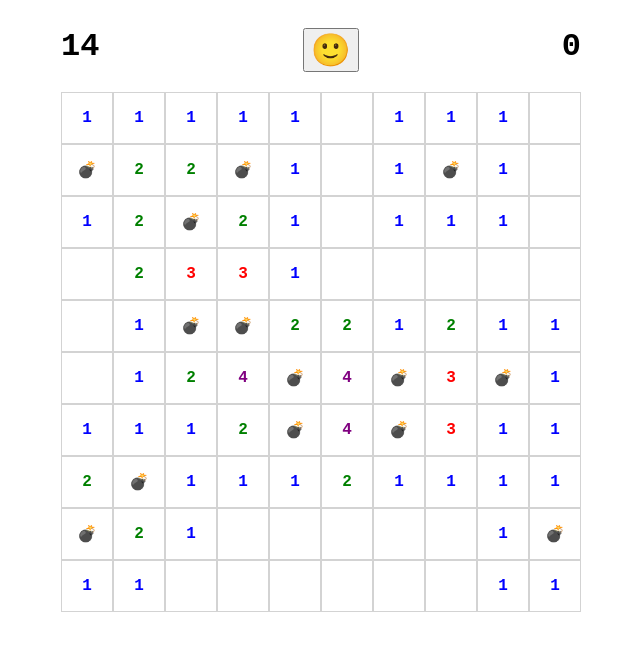
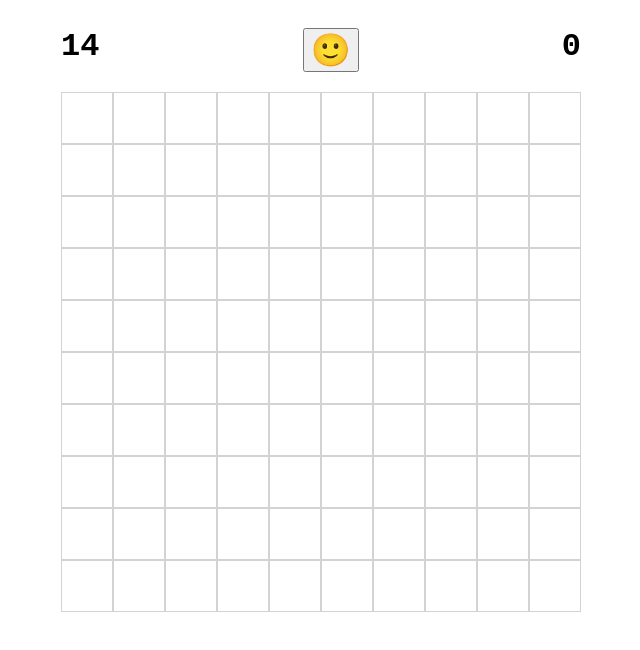
Before and after one commit to HunorMarton/minesweeper, a Vue app: page / in a window 1280 px wide. Shown: the top 650 px of the page, without its empty margins (319-959 px from the left). Built offline with nearby package versions, Linux system fonts and the light colour scheme.

Commit message:
Revealing tiles

```diff
--- a/src/App.vue
+++ b/src/App.vue
@@ -7,7 +7,7 @@
         <div>0</div>
       </header>
       <div class="board">
-        <Tile v-for="(tile, index) in tiles" :key="index" :tile="tile" />
+        <Tile v-for="(tile, index) in tiles" :key="index" :tile="tile" @reveal="reveal(index)" />
       </div>
     </div>
   </div>
@@ -15,7 +15,12 @@
 
 <script>
 import Tile from "./components/Tile";
-import { generateTiles, totalNumberOfBombs } from "./utils";
+import {
+  generateTiles,
+  totalNumberOfBombs,
+  getCoordinates,
+  getIndex,
+} from "./utils";
 
 export default {
   name: "App",
@@ -36,6 +41,27 @@ export default {
   methods: {
     reset() {
       this.tiles = generateTiles();
+    },
+    reveal(index) {
+      if (index == undefined) return;
+
+      const tile = this.tiles[index];
+      if (!tile.revealed) {
+        tile.revealed = true;
+
+        if (!tile.bomb && tile.surroundingBombs == 0) {
+          const { row, column } = getCoordinates(index);
+
+          this.reveal(getIndex(row - 1, column - 1));
+          this.reveal(getIndex(row - 1, column - 0));
+          this.reveal(getIndex(row - 1, column + 1));
+          this.reveal(getIndex(row - 0, column - 1));
+          this.reveal(getIndex(row - 0, column + 1));
+          this.reveal(getIndex(row + 1, column - 1));
+          this.reveal(getIndex(row + 1, column - 0));
+          this.reveal(getIndex(row + 1, column + 1));
+        }
+      }
     },
   },
 };
--- a/src/components/Tile.vue
+++ b/src/components/Tile.vue
@@ -15,6 +15,7 @@ export default {
   computed: {
     content() {
       if (this.tile.flagged) return "❌";
+      if (!this.tile.revealed) return "";
       if (this.tile.bomb) return "💣";
       if (this.tile.surroundingBombs) return this.tile.surroundingBombs;
       return "";
@@ -35,7 +36,9 @@ export default {
     },
   },
   methods: {
-    reveal() {},
+    reveal() {
+      this.$emit("reveal");
+    },
     flag() {
       this.tile.flagged = !this.tile.flagged;
     },
```
